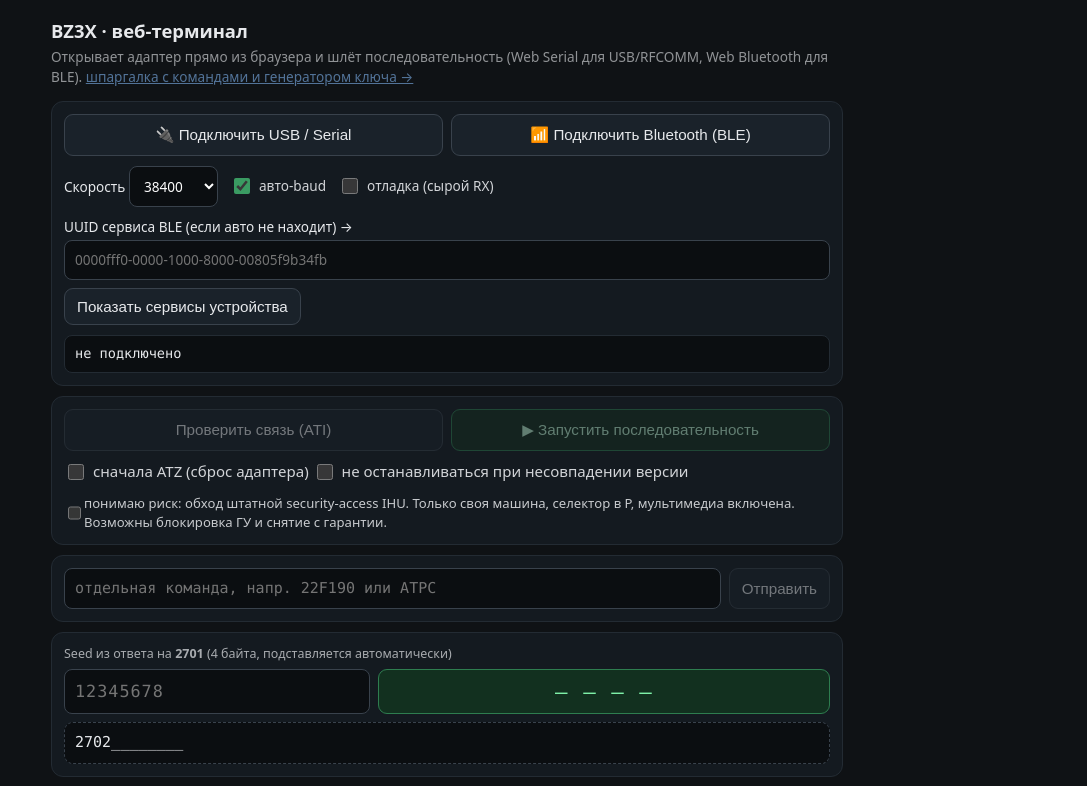
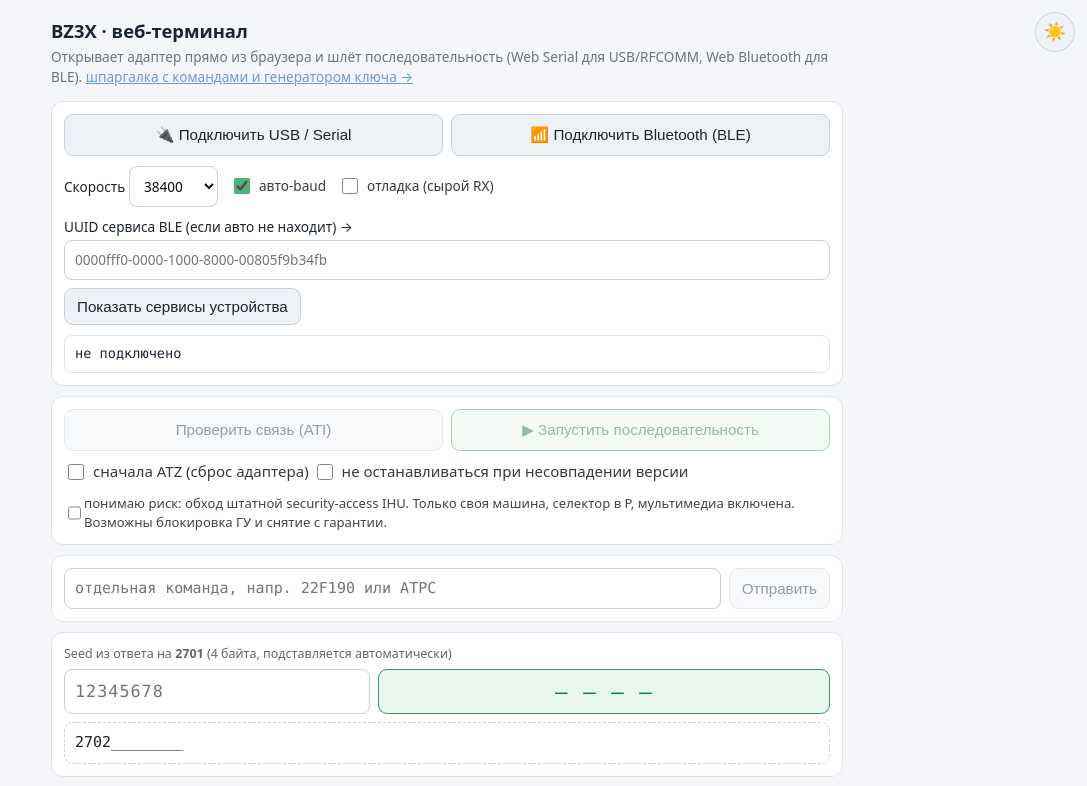
Before and after one commit to ksergey/bz3x, a plain HTML site: page index.html in a window 1280 px wide. Shown: the top 786 px of the page, without its empty margins (193-1280 px from the left). Drawn offline with Linux system fonts and the light colour scheme.

Commit message:
add light/dark theme toggle (follows system, remembers choice)

```diff
--- a/index.html
+++ b/index.html
@@ -3,69 +3,97 @@
 <head>
 <meta charset="utf-8">
 <meta name="viewport" content="width=device-width, initial-scale=1">
-<meta name="color-scheme" content="dark">
+<meta name="color-scheme" content="dark light">
 <title>BZ3X · веб-терминал (Web Serial / Bluetooth)</title>
 <style>
   *{box-sizing:border-box}
-  body{margin:0;background:#0f1215;color:#e7e9ec;
+  :root{
+    --bg:#0f1215; --fg:#e7e9ec; --card:#141a20; --line:#232b33;
+    --btn-bg:#1a222a; --btn-line:#39424c; --btn-fg:#e7e9ec; --btn-hover:#212b34;
+    --in-bg:#0b0e11; --in-fg:#ffffff;
+    --ok-bg:#15301f; --ok-line:#2e7d4f; --ok-fg:#bff5d4; --green:#7ef0a8;
+    --key-bg:#12301f; --key-line:#2e7d4f; --key-fg:#7ef0a8;
+    --bad-bg:#2a1414; --bad-line:#7d2e2e; --bad-fg:#f08a7e;
+    --log-bg:#0a0d10; --log-line:#232b33;
+    --tx:#8fd0ff; --rx:#c8d3dc; --note:#d9c07a; --raw:#5a6b78; --link:#7fb4f0;
+  }
+  html[data-theme="light"]{
+    --bg:#f4f6fa; --fg:#1c2430; --card:#ffffff; --line:#dde4ec;
+    --btn-bg:#eef2f7; --btn-line:#c7d0db; --btn-fg:#1c2430; --btn-hover:#e3e9f1;
+    --in-bg:#ffffff; --in-fg:#0b0e11;
+    --ok-bg:#e7f7ee; --ok-line:#2e9d5f; --ok-fg:#14683c; --green:#0f7a3d;
+    --key-bg:#e7f7ee; --key-line:#2e9d5f; --key-fg:#0f7a3d;
+    --bad-bg:#fdecea; --bad-line:#c0392b; --bad-fg:#c0392b;
+    --log-bg:#f2f5f9; --log-line:#dde4ec;
+    --tx:#0b5cad; --rx:#334155; --note:#8a6a12; --raw:#7a8899; --link:#1565c0;
+  }
+  html{color-scheme:dark}
+  html[data-theme="light"]{color-scheme:light}
+  body{margin:0;background:var(--bg);color:var(--fg);
        font:15px/1.45 system-ui,-apple-system,"Segoe UI",Roboto,sans-serif}
   .wrap{max-width:820px;margin:0 auto;padding:16px 14px 48px}
   h1{font-size:1.15rem;margin:.1em 0 .15em}
-  .sub{opacity:.6;font-size:.85rem;margin-bottom:14px}
-  .card{background:#141a20;border:1px solid #232b33;border-radius:12px;
+  .sub{opacity:.62;font-size:.85rem;margin-bottom:14px}
+  .theme{position:fixed;top:12px;right:12px;z-index:50;width:40px;height:40px;
+       border:1px solid var(--btn-line);background:var(--btn-bg);color:var(--fg);
+       border-radius:999px;font-size:18px;line-height:1;cursor:pointer;
+       display:flex;align-items:center;justify-content:center}
+  .theme:hover{background:var(--btn-hover)}
+  .card{background:var(--card);border:1px solid var(--line);border-radius:12px;
         padding:12px;margin-bottom:10px}
   .row2{display:flex;gap:8px;flex-wrap:wrap}
   .row3{display:flex;gap:12px;flex-wrap:wrap;align-items:center;margin-top:10px;
         font-size:.85rem}
   .row2>*{flex:1 1 200px}
-  .btn{padding:11px 12px;font-size:.95rem;border-radius:9px;border:1px solid #39424c;
-       background:#1a222a;color:#e7e9ec;cursor:pointer}
-  .btn:hover{background:#212b34}
+  .btn{padding:11px 12px;font-size:.95rem;border-radius:9px;border:1px solid var(--btn-line);
+       background:var(--btn-bg);color:var(--btn-fg);cursor:pointer}
+  .btn:hover{background:var(--btn-hover)}
   .btn:disabled{opacity:.45;cursor:not-allowed}
-  .btn.primary{border-color:#2e7d4f;background:#15301f;color:#bff5d4}
-  .btn.primary:hover{background:#1b3c27}
+  .btn.primary{border-color:var(--ok-line);background:var(--ok-bg);color:var(--ok-fg)}
+  .btn.primary:hover{filter:brightness(1.08)}
   .btn.sm{flex:0 0 auto;padding:9px 12px}
   label.chk{display:inline-flex;gap:6px;align-items:center;cursor:pointer;opacity:.9}
   label.chk input{accent-color:#3fa96a;width:16px;height:16px}
   label.risk{display:flex;margin-top:8px;font-size:.82rem;opacity:.85}
   label.risk input{accent-color:#d08a2e}
-  select,input{background:#0b0e11;color:#fff;border:1px solid #39424c;border-radius:8px;
-       padding:9px 10px;font:inherit}
+  select,input{background:var(--in-bg);color:var(--in-fg);border:1px solid var(--btn-line);
+       border-radius:8px;padding:9px 10px;font:inherit}
   #manual{flex:2 1 300px;font-family:ui-monospace,Menlo,monospace}
   .status{margin-top:10px;font-size:.85rem;padding:8px 10px;border-radius:8px;
-       background:#0b0e11;border:1px solid #232b33;font-family:ui-monospace,Menlo,monospace}
-  .status.on{border-color:#2e7d4f;color:#7ef0a8}
-  .status.err{border-color:#7d2e2e;color:#f08a7e}
+       background:var(--in-bg);border:1px solid var(--line);font-family:ui-monospace,Menlo,monospace}
+  .status.on{border-color:var(--ok-line);color:var(--green)}
+  .status.err{border-color:var(--bad-line);color:var(--bad-fg)}
   .calc .frow{display:flex;gap:8px}
   #seed{flex:0 0 40%;min-width:0;text-transform:uppercase;letter-spacing:1px;
         font-family:ui-monospace,Menlo,monospace;font-size:1.05rem}
   .key{flex:1;display:flex;align-items:center;justify-content:center;min-height:42px;
        font-family:ui-monospace,Menlo,monospace;font-size:1.3rem;letter-spacing:1.5px;
-       background:#12301f;border:1px solid #2e7d4f;border-radius:9px;color:#7ef0a8}
-  .key.bad{background:#2a1414;border-color:#7d2e2e;color:#f08a7e}
-  #sendline{margin-top:8px;font-family:ui-monospace,Menlo,monospace;background:#0b0e11;
-       border:1px dashed #39424c;border-radius:9px;padding:9px 10px;word-break:break-all;
+       background:var(--key-bg);border:1px solid var(--key-line);border-radius:9px;color:var(--key-fg)}
+  .key.bad{background:var(--bad-bg);border-color:var(--bad-line);color:var(--bad-fg)}
+  #sendline{margin-top:8px;font-family:ui-monospace,Menlo,monospace;background:var(--in-bg);
+       border:1px dashed var(--btn-line);border-radius:9px;padding:9px 10px;word-break:break-all;
        cursor:pointer}
-  #sendline b{color:#7ef0a8}
-  .log{margin:12px 0 0;background:#0a0d10;border:1px solid #232b33;border-radius:12px;
+  #sendline b{color:var(--green)}
+  .log{margin:12px 0 0;background:var(--log-bg);border:1px solid var(--log-line);border-radius:12px;
        padding:12px;height:320px;overflow:auto;white-space:pre-wrap;word-break:break-word;
        font-family:ui-monospace,Menlo,monospace;font-size:.82rem;line-height:1.5}
-  .log .tx{color:#8fd0ff}
-  .log .rx{color:#c8d3dc}
-  .log .note{color:#d9c07a}
-  .log .ok{color:#7ef0a8}
-  .log .err{color:#ff9b8a;font-weight:700}
-  .log .raw{color:#5a6b78}
+  .log .tx{color:var(--tx)}
+  .log .rx{color:var(--rx)}
+  .log .note{color:var(--note)}
+  .log .ok{color:var(--green)}
+  .log .err{color:var(--bad-fg);font-weight:700}
+  .log .raw{color:var(--raw)}
   .note2{font-size:.8rem;opacity:.6;margin-top:14px;line-height:1.5}
   .hint{font-size:.78rem;opacity:.55;margin-top:6px}
 </style>
 </head>
 <body>
+<button id="theme" class="theme" title="Сменить тему (тёмная/светлая)" aria-label="Сменить тему">🌙</button>
 <div class="wrap">
   <h1>BZ3X · веб‑терминал</h1>
   <div class="sub">Открывает адаптер прямо из браузера и шлёт последовательность
     (Web Serial для USB/RFCOMM, Web Bluetooth для BLE).
-    <a href="card.html" style="color:#7fb4f0">шпаргалка с командами и генератором ключа →</a></div>
+    <a href="card.html" style="color:var(--link)">шпаргалка с командами и генератором ключа →</a></div>
 
   <section class="card">
     <div class="row2">
@@ -525,6 +553,28 @@ $("#debug").addEventListener("change",function(){T.debug=this.checked;});
 if(!("serial" in navigator))$("#btnSerial").title="браузер не поддерживает Web Serial";
 if(!("bluetooth" in navigator))$("#btnBle").title="браузер не поддерживает Web Bluetooth";
 T.debug=false;updateKey();
+
+/* ---------- тема ---------- */
+(function(){
+  try{
+    var root=document.documentElement;
+    if(!root||!root.setAttribute)return;
+    var btn=document.getElementById?document.getElementById("theme"):null;
+    function apply(t){
+      root.setAttribute("data-theme",t);
+      if(btn)btn.textContent=(t==="light"?"☀️":"🌙");
+    }
+    var saved=null;
+    try{saved=localStorage.getItem("bz3x-theme");}catch(e){}
+    var sys=(window.matchMedia&&window.matchMedia("(prefers-color-scheme: light)").matches)?"light":"dark";
+    apply(saved||sys);
+    if(btn)btn.addEventListener("click",function(){
+      var t=(root.getAttribute("data-theme")==="light")?"dark":"light";
+      apply(t);
+      try{localStorage.setItem("bz3x-theme",t);}catch(e){}
+    });
+  }catch(e){}
+})();
 </script>
 </body>
 </html>
```
Also changed, not shown: card.html (+69 -21 lines).
